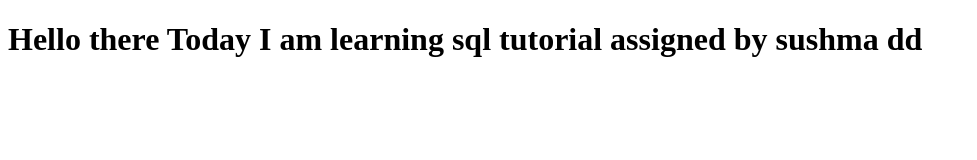
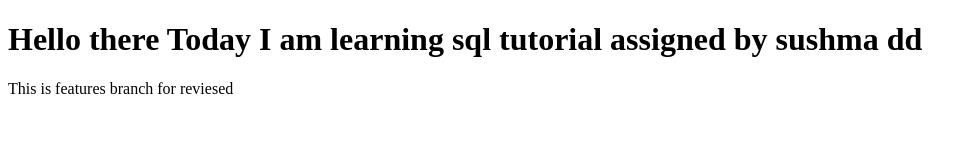
Before and after one commit to utshabp/git_practice, a plain HTML site: page index.html in a window 1280 px wide. Shown: the whole page, without its empty margins (0-977 px from the left). Drawn offline with Linux system fonts and the light colour scheme.

Commit message:
updated by features branch

```diff
--- a/index.html
+++ b/index.html
@@ -8,5 +8,6 @@
 </head>
 <body>
  <h1>Hello there Today I am learning sql tutorial assigned by sushma dd</h1>
+ <p> This is features branch for reviesed</p>
 </body>
 </html>
```
